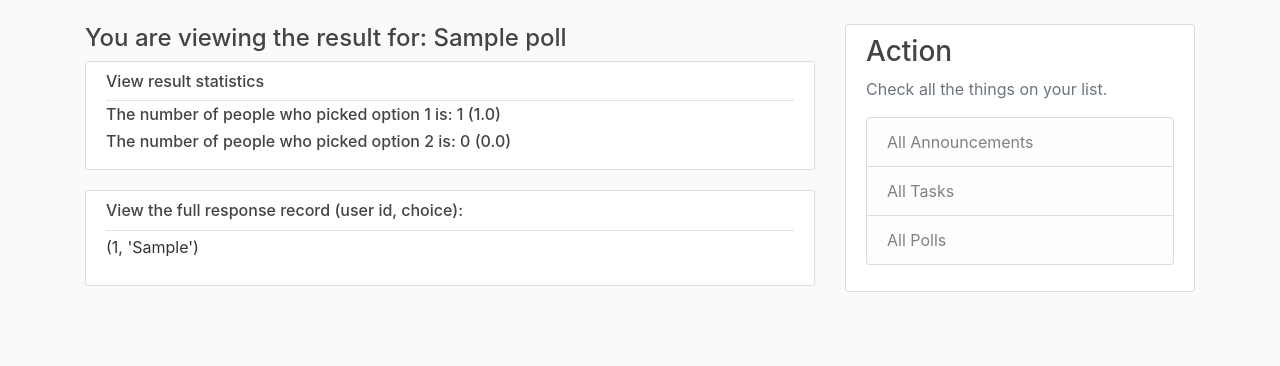
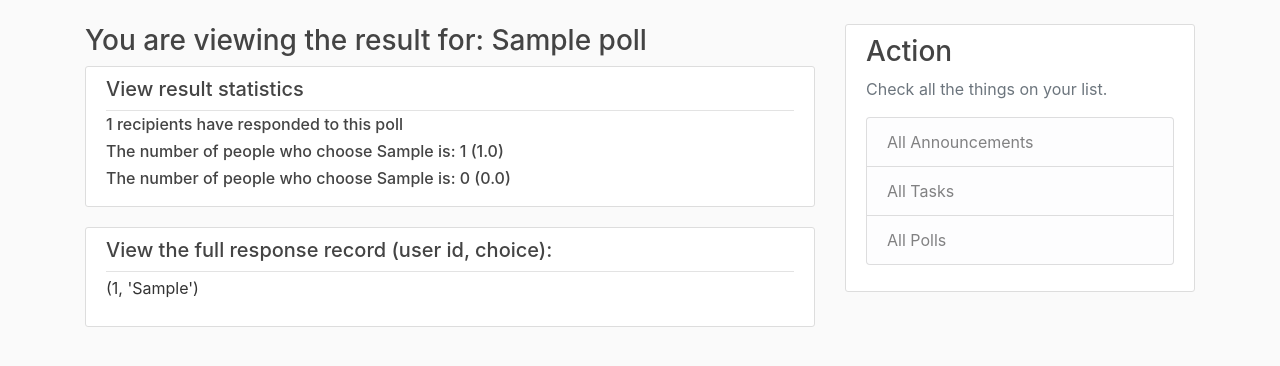
Before and after one commit to joezuoyc/CS316_F20_Team8, a Flask app: page /polls/1/result in a window 1280 px wide. Shown: the part 56-422 px from the top of the page. Run offline with Flask 2, Linux system fonts and the light colour scheme; a user stored in the database is signed in; tables that the repository leaves empty hold one stand-in row (values such as "Sample post"); some libraries are stand-ins or nearby versions.

Commit message:
combined poll response and recipient

```diff
--- a/scheduler_code/scheduler/models.py
+++ b/scheduler_code/scheduler/models.py
@@ -58,15 +58,12 @@ class Poll(db.Model):
     def __repr__(self):
         return f"Poll('{self.title}', '{self.date_posted}')"
 
-class Poll_response(db.Model):
-    poll_id = db.Column(db.Integer, db.ForeignKey('poll.id'), nullable = False, primary_key = True)
-    recipient = db.Column(db.Integer, db.ForeignKey('user.id'),nullable = False,primary_key = True)
-    choice = db.Column(db.Text, nullable=False)
 
 class Poll_recipient(db.Model):
     poll_id = db.Column(db.Integer, db.ForeignKey('poll.id'), nullable = False, primary_key = True)
     recipient = db.Column(db.Integer, db.ForeignKey('user.id'),nullable = False,primary_key = True)
     completed = db.Column(db.Integer, default = 0, nullable = False)
+    choice = db.Column(db.Text, default = 'Poll unfinished', nullable=False)
 
 class Task(db.Model):
     id = db.Column(db.Integer, primary_key=True)
--- a/scheduler_code/scheduler/routes.py
+++ b/scheduler_code/scheduler/routes.py
@@ -1,8 +1,8 @@
 
 from flask import render_template, url_for, flash, redirect, request, abort
 from scheduler import app, db, bcrypt
-from scheduler.forms import RegistrationForm, LoginForm, UpdateAccountForm, AnnouncementForm, TaskForm, PollForm, PollResponseForm, PollResultForm
-from scheduler.models import User, Announcement, Task, Announcement_recipient, Poll, Poll_recipient, Task_recipient, Poll_response
+from scheduler.forms import RegistrationForm, LoginForm, UpdateAccountForm, AnnouncementForm, TaskForm, PollForm, PollResponseForm
+from scheduler.models import User, Announcement, Task, Announcement_recipient, Poll, Poll_recipient, Task_recipient
 from flask_login import login_user, current_user, logout_user, login_required
 import secrets
 import os
@@ -351,7 +351,7 @@ def poll(poll_id):
 
 	if duplicate.completed == 1:
 		print(duplicate)
-		result_form = PollResultForm(title=poll.title)
+		#result_form = PollResultForm(title=poll.title)
 		flash("You have submmitted to this poll already.", 'warning')
 		return redirect(url_for('poll_result', poll_id = poll.id))
 
@@ -366,10 +366,9 @@ def poll(poll_id):
 		option4 = poll.option4
 		form.choice.choices.append((option4, option4))
 	if form.validate_on_submit():
-		poll_res = Poll_response(poll_id = poll_id, recipient=current_user.id, choice=form.choice.data)
-		db.session.add(poll_res)
-		poll_rec = Poll_recipient.query.filter(Poll_recipient.poll_id == poll_id).filter(Poll_recipient.recipient == current_user.id).first()
-		poll_rec.completed = 1
+		poll_res = Poll_recipient.query.filter(Poll_recipient.poll_id == poll_id).filter(Poll_recipient.recipient == current_user.id).first()
+		poll_res.completed = 1
+		poll_res.choice = form.choice.data
 		db.session.commit()
 		flash('Your response has been submmitted', 'success')
 		return redirect(url_for('poll_result', poll_id = poll.id))
@@ -381,18 +380,20 @@ def poll(poll_id):
 @login_required
 def poll_result(poll_id):
 	poll = Poll.query.get_or_404(poll_id)
-	#form = PollResultForm(title=poll.title,question=poll.question,option1_count=0,option2_count=0)
+	responded = 0
 	count_op1 = 0
 	count_op2 = 0
-	poll_ids = db.session.query(Poll_response.poll_id).filter(Poll_response.poll_id == poll_id)
-	poll_results = Poll_response.query.filter(Poll_response.poll_id.in_(poll_ids))
+	poll_ids = db.session.query(Poll_recipient.poll_id).filter(Poll_recipient.poll_id == poll_id)
+	poll_results = Poll_recipient.query.filter(Poll_recipient.poll_id.in_(poll_ids))
 	for poll_result in poll_results:
+		if poll_result.choice != 'Poll unfinished':
+			responded += 1
 		if poll_result.choice == poll.option1:
 			count_op1 +=1
 		elif poll_result.choice == poll.option2:
 			count_op2 +=1
 	percentage_op1 = count_op1/(count_op1+count_op2)
-	return render_template('poll_result.html', poll=poll, poll_results=poll_results, count_op2=count_op2, count_op1=count_op1,percentage_op1=percentage_op1)
+	return render_template('poll_result.html', poll=poll, poll_results=poll_results, count_op2=count_op2, count_op1=count_op1,percentage_op1=percentage_op1, responded=responded)
 
 
 
--- a/scheduler_code/scheduler/templates/poll_result.html
+++ b/scheduler_code/scheduler/templates/poll_result.html
@@ -2,26 +2,28 @@
 
 {% block content %}
 
-<h4><a class="article-title">You are viewing the result for: {{ poll.title }}</a></h4>
+<h3><a class="article-title">You are viewing the result for: {{ poll.title }}</a></h3>
 <article class="media content-section">
     <div class="media-body">
     	<div class="article-metadata">
-    		<h6><a class="article-title">View result statistics</a></h6>
+    		<h5><a class="article-title">View result statistics</a></h5>
     	</div>
-			<h6><a class="article-title">The number of people who picked option 1 is: {{count_op1}} ({{ percentage_op1}})</a></h6>
-			<h6><a class="article-title">The number of people who picked option 2 is: {{count_op2}} ({{1-percentage_op1}})</a></h6>
+      <h6><a class="article-title"> {{responded}} recipients have responded to this poll</a></h6>
+			<h6><a class="article-title">The number of people who choose {{poll.option1}} is: {{count_op1}} ({{ percentage_op1}})</a></h6>
+			<h6><a class="article-title"> The number of people who choose {{poll.option2}} is: {{count_op2}} ({{1-percentage_op1}})</a></h6>
 	</div>
 </article>
 
-{% for poll_result in poll_results %}
         <article class="media content-section">
           <div class="media-body">
           	<div class="article-metadata">
-          	<h6><a class="article-title">View the full response record (user id, choice):</a></h6>
+          	<h5><a class="article-title">View the full response record (user id, choice):</a></h5>
           	</div>
-            <p class="article-content">{{ poll_result.recipient, poll_result.choice }}</p>
+            {% for poll_result in poll_results %}
+            <p>{{ poll_result.recipient, poll_result.choice }}</p>
+            {% endfor  %}
           </div>
         </article>
-  {% endfor  %}
+
 
 {% endblock content  %}
```
Also changed, not shown: scheduler_code/scheduler/forms.py (+2 -8 lines).
